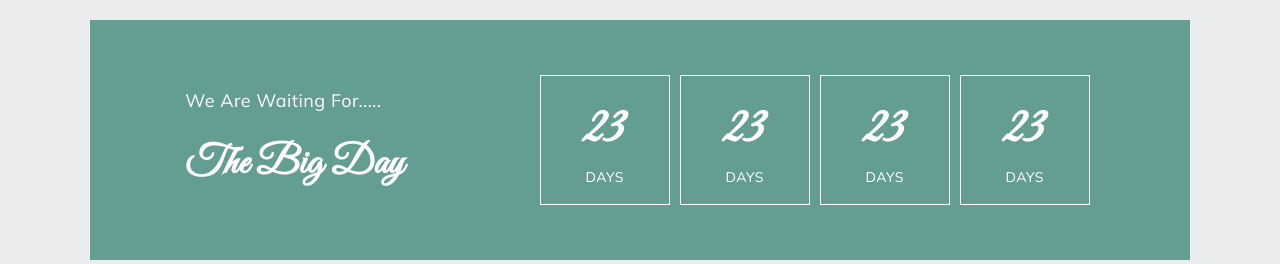
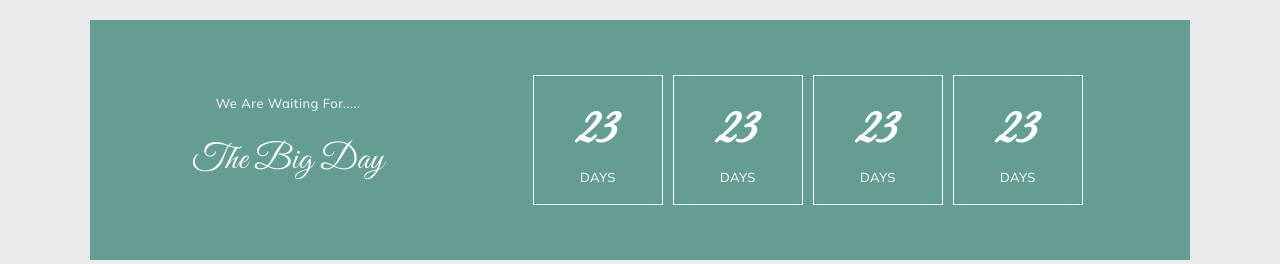
Before and after one commit to soorajkj/asish-wedding-site, a React (Create React App) app: page / in a window 1280 px wide. Shown: the part 860-1124 px from the top of the page. Built offline with nearby package versions, Linux system fonts and the light colour scheme.

Commit message:
funal commit

```diff
--- a/src/index.css
+++ b/src/index.css
@@ -221,18 +221,20 @@ main .text-content h2 {
 }
 
 .countdown .countdown-wrapper .countdown-textarea {
+  text-align: center;
   padding: 20px;
 }
 
 .countdown .countdown-wrapper .countdown-textarea p {
   font-family: var(--font-primary);
-  font-size: 18px;
+  font-size: 13px;
   margin-bottom: 20px;
 }
 
 .countdown .countdown-wrapper .countdown-textarea h2 {
   font-family: var(--font-fancy);
-  font-size: 40px;
+  font-size: 35px;
+  font-weight: var(--fw-light);
 }
 
 .countdown .countdown-wrapper .countdown-timer {
@@ -258,7 +260,7 @@ main .text-content h2 {
 
 .countdown .countdown-wrapper .countdown-timer p {
   font-family: var(--font-primary);
-  font-size: 14px;
+  font-size: 13px;
 }
 
 .countdown .countdown-wrapper .countdown-timer h1 {
@@ -353,7 +355,7 @@ main .text-content h2 {
   background-position: bottom;
   background-repeat: no-repeat;
   background-attachment: fixed;
-  height: 75vh;
+  height: 60vh;
   display: -webkit-box;
   display: -ms-flexbox;
   display: flex;
--- a/src/index.scss
+++ b/src/index.scss
@@ -178,15 +178,17 @@ main .text-content {
     align-items: center;
     justify-content: space-around;
     .countdown-textarea {
+      text-align: center;
       padding: 20px;
       p {
         font-family: var(--font-primary);
-        font-size: 18px;
+        font-size: 13px;
         margin-bottom: 20px;
       }
       h2 {
         font-family: var(--font-fancy);
-        font-size: 40px;
+        font-size: 35px;
+        font-weight: var(--fw-light);
       }
     }
     .countdown-timer {
@@ -204,7 +206,7 @@ main .text-content {
       }
       p {
         font-family: var(--font-primary);
-        font-size: 14px;
+        font-size: 13px;
       }
       h1 {
         font-family: var(--font-fancy);
@@ -283,7 +285,7 @@ main .text-content {
   background-position: bottom;
   background-repeat: no-repeat;
   background-attachment: fixed;
-  height: 75vh;
+  height: 60vh;
   display: flex;
   justify-content: center;
   align-items: center;
```
Also changed, not shown: 1 other file (tests, documents, lock files or other folders).
